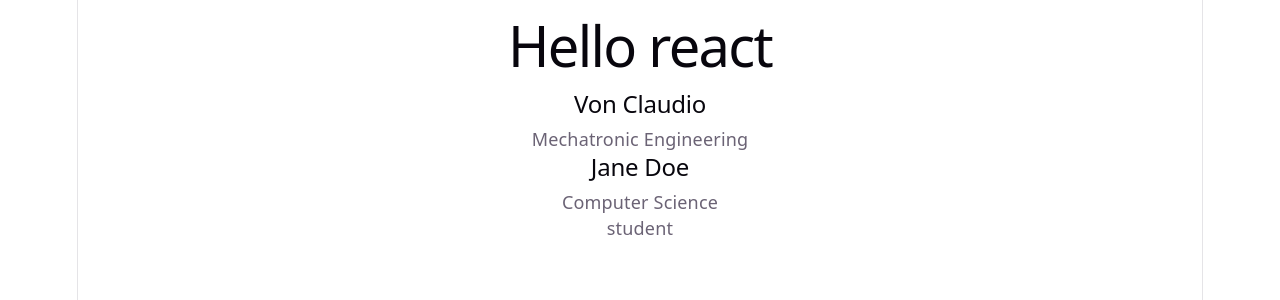
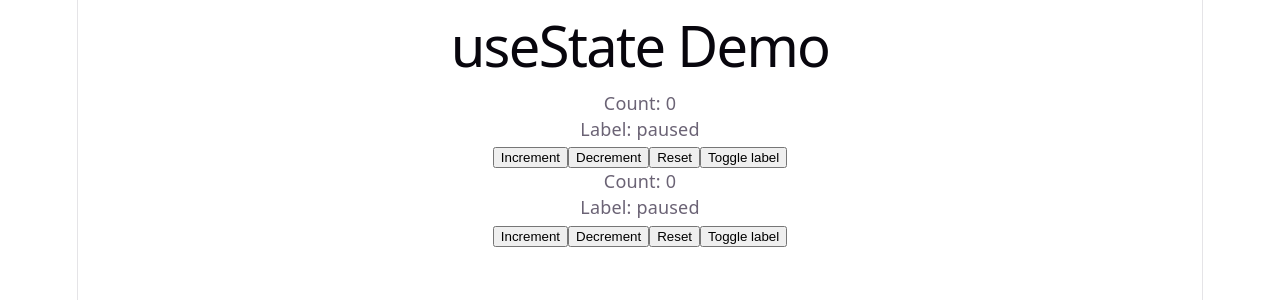
Before and after one commit to vClaudio11/react-fundamentals, a React (Vite) app: page / in a window 1280 px wide. Shown: the top 300 px of the page. Built offline with nearby package versions, Linux system fonts and the light colour scheme.

Commit message:
feat: add counter and label component with useState

```diff
--- a/src/App.tsx
+++ b/src/App.tsx
@@ -1,28 +1,30 @@
 
-interface GreetingProps {
-  name: string
-  course: string
-  role?: string
+import { useState } from "react"
+
+function Counter() {
+  const [count, setCount] = useState(0)
+  const [label, setLabel] = useState("paused")
+
+  return (
+    <div>
+      <p>Count: {count}</p>
+      <p>Label: {label}</p>
+      <button onClick={() => setCount(count + 1)}>Increment</button>
+      <button onClick={() => setCount(count - 1)}>Decrement</button>
+      <button onClick={() => setCount(0)}>Reset</button>
+      <button onClick={() => setLabel(label === "counting" ? "paused" : "counting")}>Toggle label</button>
+    </div>
+  )
 }
 
 function App() {
   return (
     <div>
-      <h1>Hello react</h1>
-      <Greeting name="Von Claudio" course="Mechatronic Engineering"/>
-      <Greeting name="Jane Doe" course="Computer Science" role="student" />
+      <h1>useState Demo</h1>
+      <Counter />
+      <Counter />
     </div>
-    )
+  )
 }
 
 export default App
-
-function Greeting({ name, course, role}: GreetingProps ) {
-  return (
-    <div>
-      <h2>{name}</h2>
-      <p>{course}</p>
-      {role && <p>{role}</p>}
-    </div>
-  )
-}
```
